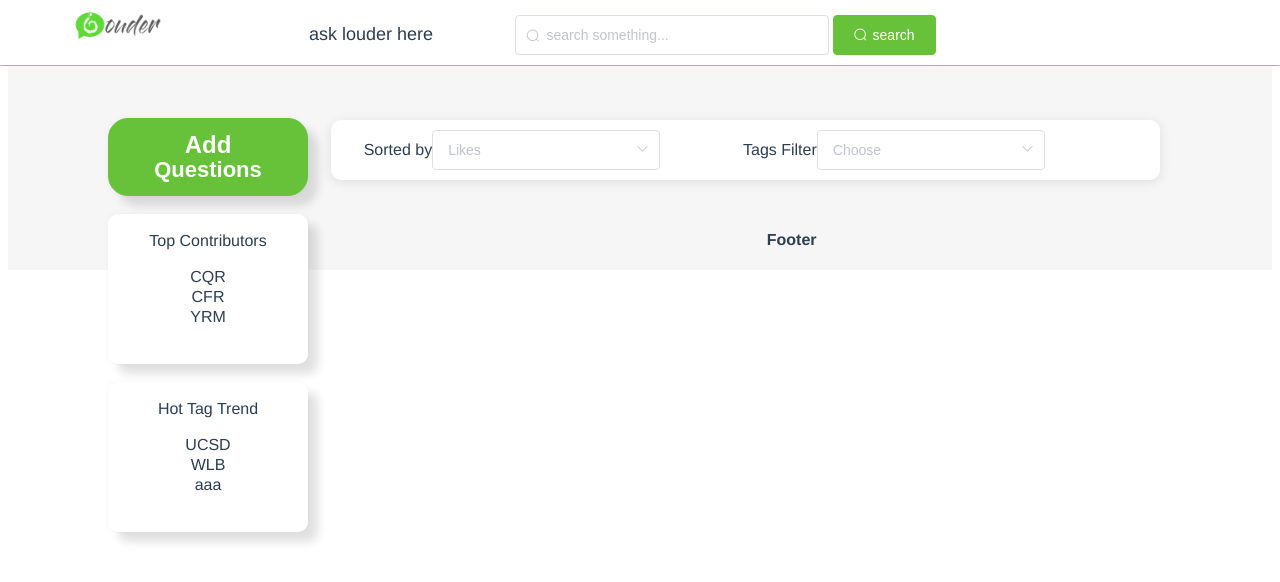
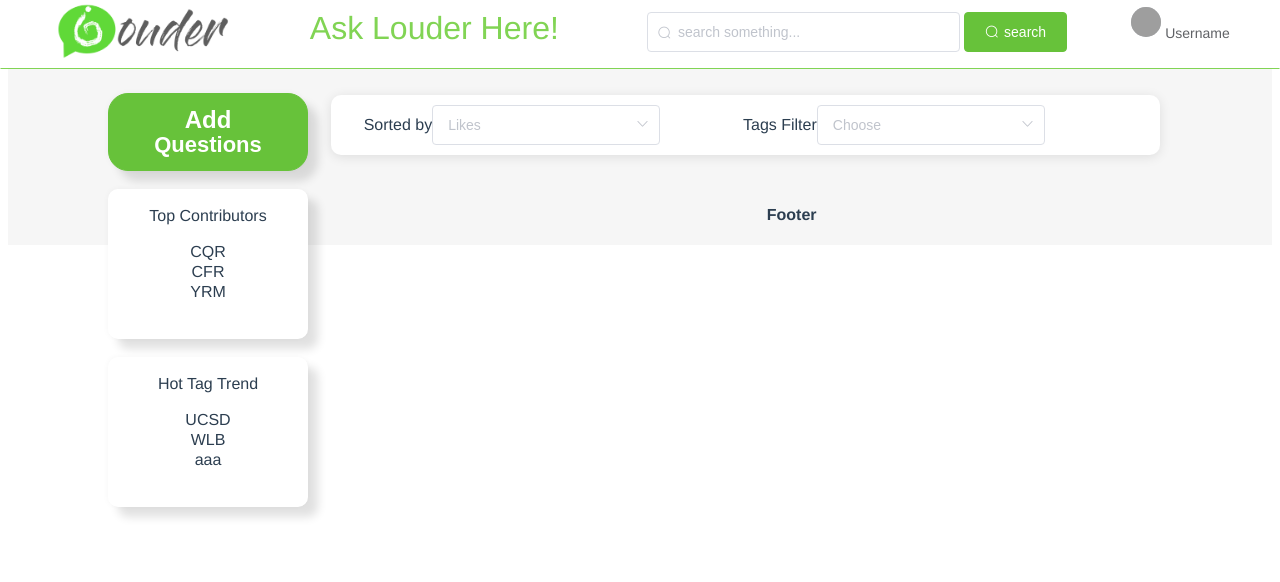
Before and after one commit to FENGRUI99/Q-A-Web-Front-End, a Vue app in the folder finalvue1/: page /HomePage in a window 1280 px wide. Shown: the top 582 px of the page. Built offline with nearby package versions, Linux system fonts and the light colour scheme; grey boxes are pictures that could not be loaded.

Commit message:
improving head

```diff
--- a/finalvue1/src/components/NameTag.vue
+++ b/finalvue1/src/components/NameTag.vue
@@ -2,12 +2,12 @@
   <div>
     <router-link to="/PersonalDetail">
       <table>
-        <tr>
+        <td>
           <el-avatar :size="30" :src="circleUrl"></el-avatar>
-        </tr>
-        <tr>
-        <el-link :underline="false">Username</el-link>
-        </tr>
+        </td>
+        <td>
+        <el-link :underline="false" style="size: 10px">Username</el-link>
+        </td>
       </table>
     </router-link>
   </div>
--- a/finalvue1/src/components/QuestionItem.vue
+++ b/finalvue1/src/components/QuestionItem.vue
@@ -21,10 +21,10 @@
      </table>
       </div>
        </td>
-        <td style="margin: auto">
+        <td style="margin-right: 20px">
           <br>
-        <el-button @click="liked(index, item.question_id)" plain size="medium">
-          <tr>&nbsp;&nbsp;&nbsp;&nbsp;&nbsp;Likes &nbsp;&nbsp;&nbsp;&nbsp;&nbsp;</tr>
+        <el-button @click="liked(index, item.question_id)" plain size="medium" id="like" view.setSelected(true);>
+          <tr>&nbsp;&nbsp;&nbsp;&nbsp;&nbsp;Likes&nbsp;&nbsp;&nbsp;&nbsp; </tr>
           <tr>{{item.likes}}</tr>
         </el-button>
         <br>
@@ -34,6 +34,7 @@
           <tr>{{item.number_comment}}</tr>
         </el-button>
         </td>
+       <td style="width: 10px;"> </td>
       <br>
       <br>
      </table>
@@ -44,7 +45,6 @@
 
 <script>
 import LikeTag from './LikeTag'
-
 export default {
   name: 'QuestionItem',
   components: {
--- a/finalvue1/src/components/realhead.vue
+++ b/finalvue1/src/components/realhead.vue
@@ -1,18 +1,16 @@
 <template>
   <div>
     <table id="tt">
-      <td>
-        <img src="../assets/logo1.png" width="100px"  >
-      </td>
-      <span>
-        <p id="title">ask louder here</p>
-      </span>
+      <img src="../assets/logo1.png" width="200px" class="pho">
+      <td style="width: 20%"></td>
+        <p id="title">Ask Louder Here! </p>
+      <td style="width: 30%"></td>
       <td>
         <searchBox></searchBox>
       </td>
-<!--      <td>-->
-<!--        <nameTag></nameTag>-->
-<!--      </td>-->
+      <td>
+        <nameTag></nameTag>
+      </td>
     </table>
   </div>
 </template>
@@ -38,11 +36,23 @@ export default {
   border-color: #ffffff #ffffff #81D454 #ffffff;
   position: fixed;
   z-index:5;
-  margin:0px auto;
+  margin:10px  auto;
   width:100%;
-  top:0px;
-  left: 0px;
-  height: 20px;
+  top:-10px;
+  left: 0;
+  padding: 0px 0px 10px 0px ;
 }
-#title{font-size: large}
+#title{
+  font-size: xx-large;
+  position: absolute;
+  margin-top: 7px;
+  font-family: "Helvetica Neue";
+  color: #81D454;
+  margin-left: 50px;
+}
+.pho{
+  position: absolute;
+  margin-top: -15px;
+  margin-left: 3%;
+}
 </style>
--- a/finalvue1/src/views/HomePage.vue
+++ b/finalvue1/src/views/HomePage.vue
@@ -1,7 +1,7 @@
 <template>
   <div style="background: #f6f6f6" >
     <el-container>
-      <el-header style="height: 40px">
+      <el-header height="15px">
         <header123></header123>
       </el-header>
       <el-container>
```
